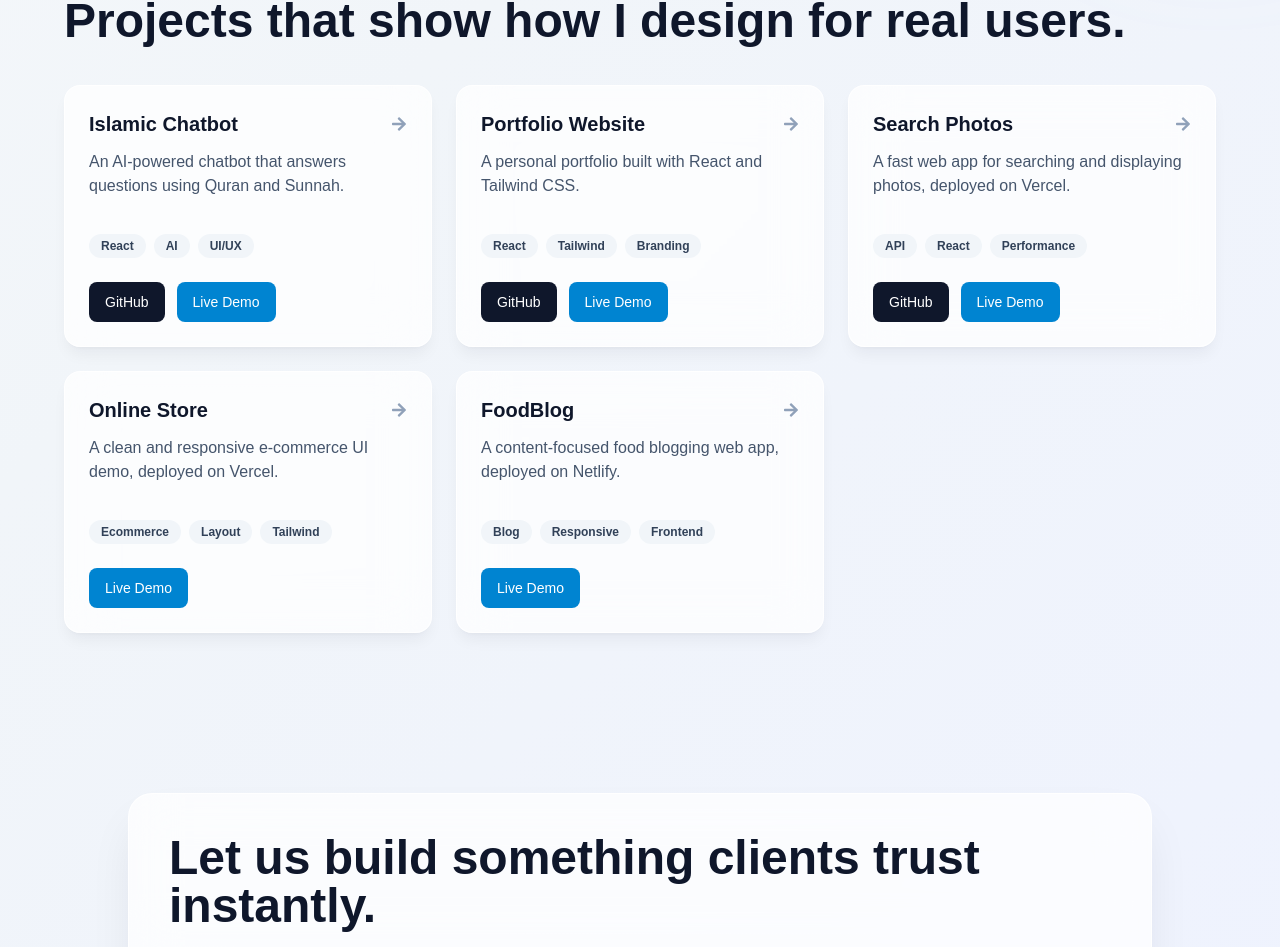
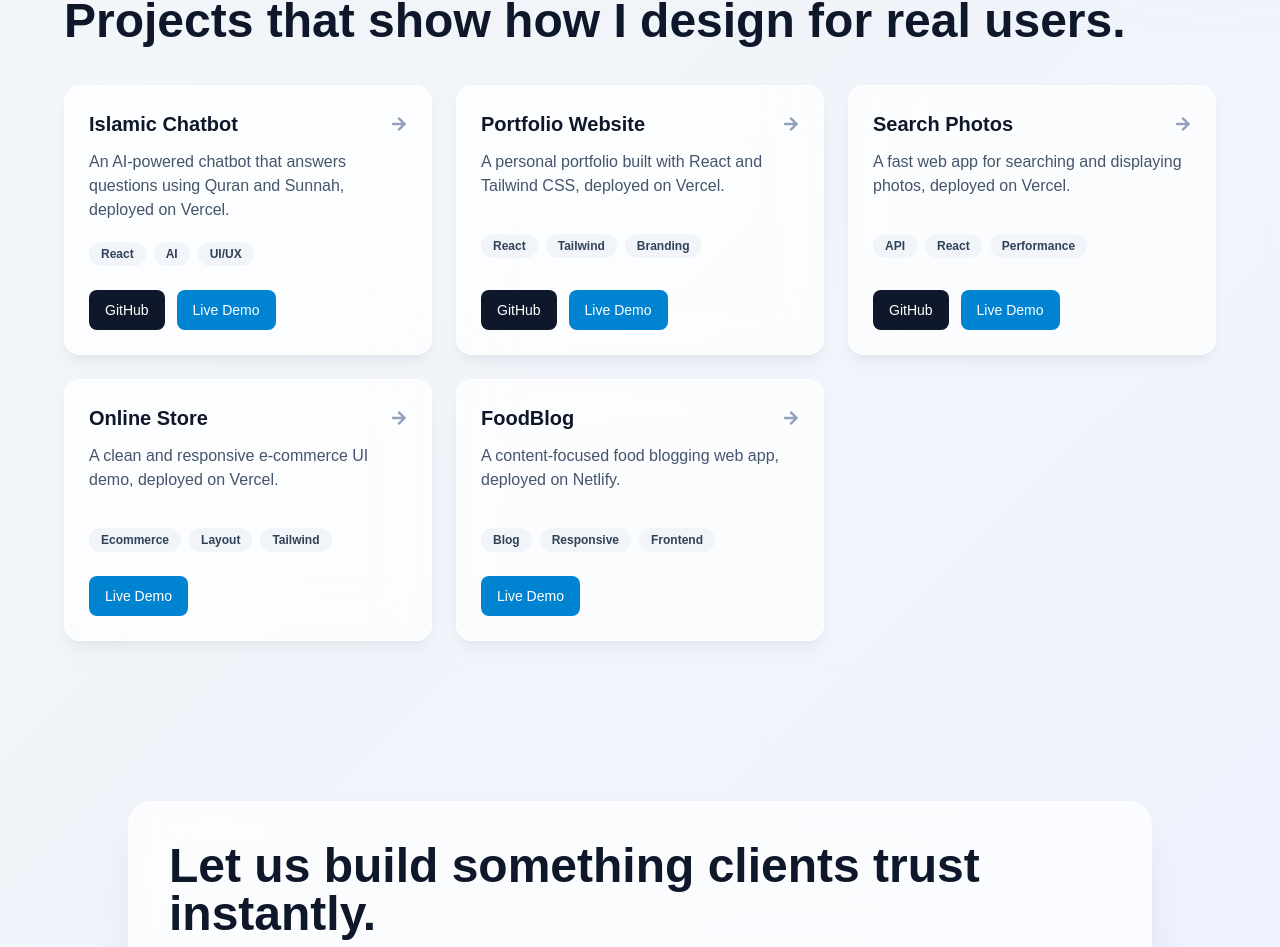
Before and after one commit to bilalkhan35/Portfolio-website, a React (Vite) app: page / in a window 1280 px wide. Shown: the part 1362-2309 px from the top of the page. Built offline with nearby package versions, Linux system fonts and the light colour scheme.

Commit message:
Add deployment info for portfolio and chatbot

```diff
--- a/src/Components/Projects.jsx
+++ b/src/Components/Projects.jsx
@@ -6,14 +6,15 @@ const projects = [
   {
     title: "Islamic Chatbot",
     description:
-      "An AI-powered chatbot that answers questions using Quran and Sunnah.",
+      "An AI-powered chatbot that answers questions using Quran and Sunnah, deployed on Vercel.",
     github: "https://github.com/bilalkhan35/Islamic-Ai-app.git",
     demo: "https://islamic-ai-lhoea7kut-bilalkhans-projects-2eb8284d.vercel.app",
     stack: ["React", "AI", "UI/UX"],
   },
   {
     title: "Portfolio Website",
-    description: "A personal portfolio built with React and Tailwind CSS.",
+    description:
+      "A personal portfolio built with React and Tailwind CSS, deployed on Vercel.",
     github: "https://github.com/bilalkhan35/Portfolio-website",
     demo: "https://portfolio-website-xnt9.vercel.app/",
     stack: ["React", "Tailwind", "Branding"],
```
